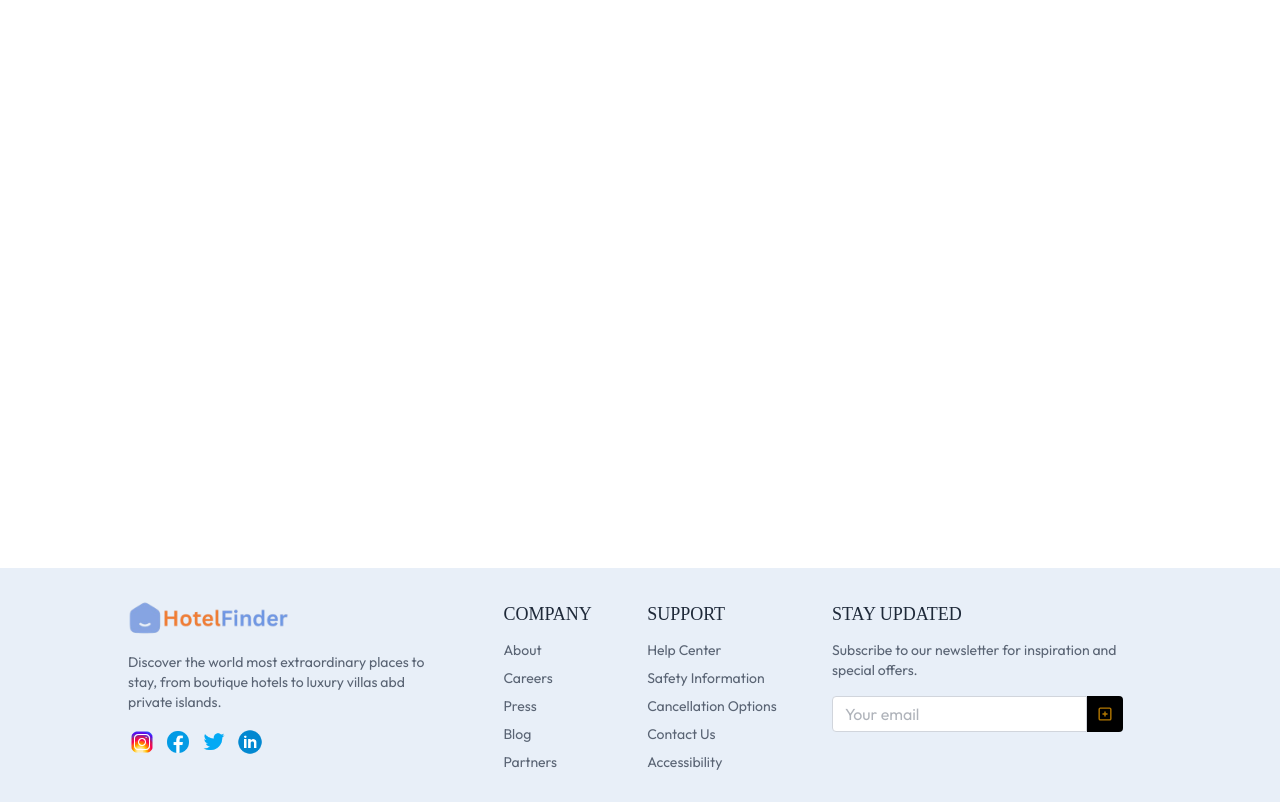
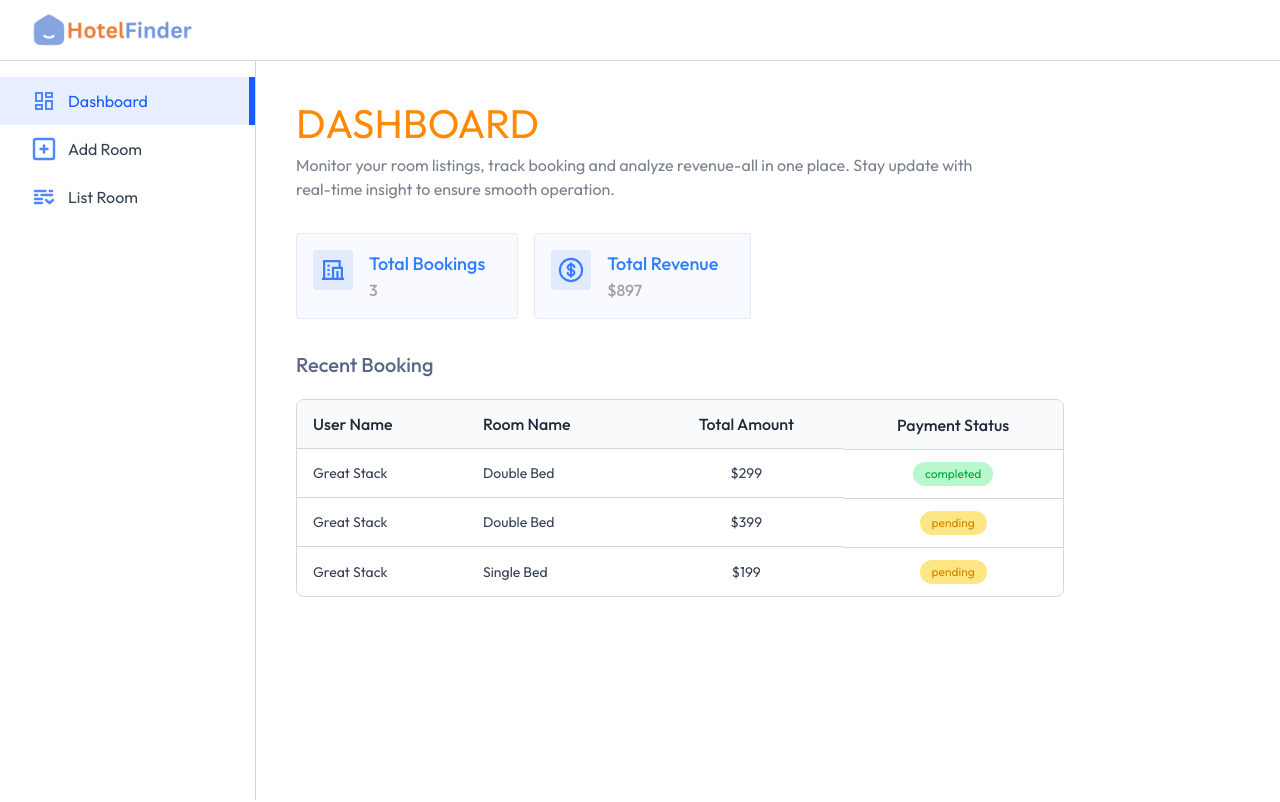
Before and after one commit to vikas34/HotelFinder, a React (Vite) app in the folder client/: page /owner in a window 1280 px wide. Shown: the top 802 px of the page. Built offline with nearby package versions, Linux system fonts and the light colour scheme.

Commit message:
Create Hotel-Owner pages and Components

```diff
--- a/client/src/App.jsx
+++ b/client/src/App.jsx
@@ -7,6 +7,10 @@
 import Roomdetails from './Pages/Roomdetails.jsx'
 import MyBookings from './Pages/MyBookings.jsx'
 import HotelReg from './Components/HotelReg.jsx'
+import LayOut from './Pages/hotelOwner/LayOut.jsx'
+import DashBoard from './Pages/hotelOwner/DashBoard.jsx'
+import AddRoom from './Pages/hotelOwner/AddRoom.jsx'
+import ListRoom from './Pages/hotelOwner/ListRoom.jsx'
 
 
 
@@ -24,6 +28,13 @@
         <Route path='/rooms/:id' element= {<Roomdetails />}/>
         <Route path='/my-bookings' element= {<MyBookings/>}/>
 
+        <Route path='/owner' element={<LayOut/>}>
+               <Route index element={<DashBoard/>}/>
+               <Route path='add-room' element={<AddRoom/>}/>
+               <Route path='list-room' element={<ListRoom/>}/>
+
+        </Route>
+
 
       </Routes>
     </div>
--- /dev/null
+++ b/client/src/Components/hotelOwner/Navbar.jsx
@@ -0,0 +1,19 @@
+import React from 'react'
+import { Link } from 'react-router-dom'
+import { assets } from '../../assets/assets'
+import {UserButton} from '@clerk/clerk-react'
+
+const NavBar = () => {
+  return (
+    <div className='flex items-center justify-between px-4 md:px-8 border-b border-gray-300 py-3 bg-white transition-all duration-300'>
+        <Link to="/">
+        <img src='/logo.png' alt='logo' className='h-9 '/>
+      </Link>
+
+      <UserButton/>
+
+    </div>
+  )
+}
+
+export default NavBar
--- /dev/null
+++ b/client/src/Components/hotelOwner/Sidebar.jsx
@@ -0,0 +1,27 @@
+import React from 'react'
+import { assets } from '../../assets/assets'
+import { NavLink } from 'react-router-dom'
+
+const Sidebar = () => {
+
+    const sidebarLinks = [
+        { name: 'Dashboard', path: '/owner', icon : assets.dashboardIcon},
+        { name: 'Add Room', path: '/owner/add-room', icon : assets.addIcon},
+        { name: 'List Room', path: '/owner/list-room', icon : assets.listIcon}
+
+    ]
+  return (
+    <div className='md:w-64 w-16 border-r h-full text-base border-gray-300 pt-4 flex flex-col transition-all duration-300'>
+        {sidebarLinks.map((item,index)=>(
+            <NavLink to={item.path} key={index} end='/owner' className={({isActive})=>`flex items-center py-3 px-4 md:px-8 gap-3 ${isActive ? 'border-r-4 md:border-r-[6px] bg-blue-600/10 border-blue-600 text-blue-600' : "hover:bg-gray-100/90 border-white text-gray-700"}`}>
+                <img src={item.icon} alt="item.name" className='min-w-6 min-h-6' />
+                <p className='md:block hidden text-center'>{item.name}</p>
+
+            </NavLink>
+        ))}
+
+    </div>
+  )
+}
+
+export default Sidebar
--- /dev/null
+++ b/client/src/Pages/hotelOwner/AddRoom.jsx
@@ -0,0 +1,11 @@
+import React from 'react'
+
+const AddRoom = () => {
+  return (
+    <div>
+
+    </div>
+  )
+}
+
+export default AddRoom
--- /dev/null
+++ b/client/src/Pages/hotelOwner/DashBoard.jsx
@@ -0,0 +1,104 @@
+import React, { useState } from "react";
+import Title from "../../Components/Title";
+import { assets, dashboardDummyData } from "../../assets/assets";
+
+const DashBoard = () => {
+  const [dashboardData, setDashboardData] = useState(dashboardDummyData);
+  return (
+    <div>
+      <Title
+        align="left"
+        font="outfit"
+        title="DASHBOARD"
+        subTitle="Monitor your room listings, track booking and analyze revenue-all in one place. Stay update with real-time insight to ensure smooth operation."
+      />
+
+      <div className="flex gap-4  my-8">
+        {/* Total Bookings--*/}
+        <div className="bg-primary/3 border border-primary/10 rounded flex p-4 pr-8">
+          <img
+            src={assets.totalBookingIcon}
+            alt=""
+            className="max-sm:hidden h-10"
+          />
+
+          <div className="flex flex-col sm:ml-4 font-medium">
+            <p className="text-blue-500 text-lg">Total Bookings</p>
+            <p className="text-neutral-400 text-base">
+              {dashboardData.totalBookings}
+            </p>
+          </div>
+        </div>
+
+        {/* Total Revenue--*/}
+        <div className="bg-primary/3 border border-primary/10 rounded flex p-4 pr-8">
+          <img
+            src={assets.totalRevenueIcon}
+            alt=""
+            className="max-sm:hidden h-10"
+          />
+
+          <div className="flex flex-col sm:ml-4 font-medium">
+            <p className="text-blue-500 text-lg">Total Revenue</p>
+            <p className="text-neutral-400 text-base">
+              ${dashboardData.totalRevenue}
+            </p>
+          </div>
+        </div>
+      </div>
+
+      {/* Recent Booking--*/}
+      <h2 className="text-xl text-blue-950/70 font-medium mb-5 ">
+        Recent Booking
+      </h2>
+      <div className="w-full max-w-3xl text-left border border-gray-300 rounded-lg max-h-80 overflow-y-scroll">
+        <table className="w-full">
+          <thead className="bg-gray-50">
+            <tr>
+              <th className="py-3 px-4 text-gray-800 font-medium">User Name</th>
+              <th className="py-3 px-4 text-gray-800 font-medium max-sm:hidden">
+                Room Name
+              </th>
+              <th className="py-3 px-4 text-gray-800 font-medium text-center">
+                Total Amount
+              </th>
+              <th className="py-3 px-4 text-gray-800 font-medium text-center">
+                Payment Status
+              </th>
+            </tr>
+          </thead>
+
+          <tbody className="text-sm">
+            {dashboardData.bookings.map((item, index) => (
+              <tr key={index}>
+                <td className="py-3 px-4 text-gray-700 border-t border-gray-300 ">
+                  {item.user.username}
+                </td>
+                <td className="py-3 px-4 text-gray-700 border-t border-gray-300">
+                  {item.room.roomType}
+                </td>
+
+                <td className="py-3 px-4 text-center text-gray-700 border-t border-gray-300 ">
+                  ${item.totalPrice}
+                </td>
+                <td className="px-4 py-3 border-t border-gray-300 flex ">
+                  <button
+                    className={`py-1 px-3 text-xs rounded-full mx-auto ${
+                      item.isPaid
+                        ? "bg-green-200 text-green-600"
+                        : "bg-amber-200 text-yellow-600"
+                    }`}
+                  >
+                    {item.isPaid ? "completed" : "pending "}
+                  </button>
+                </td>
+              </tr>
+            ))}
+          </tbody>
+        </table>
+      </div>
+    </div>
+  );
+};
+
+export default DashBoard;
--- /dev/null
+++ b/client/src/Pages/hotelOwner/LayOut.jsx
@@ -0,0 +1,21 @@
+import React from 'react'
+import NavBar from '../../Components/hotelOwner/NavBar'
+import Sidebar from '../../Components/hotelOwner/Sidebar'
+import DashBoard from './DashBoard'
+
+const LayOut = () => {
+  return (
+    <div className='flex flex-col h-screen'>
+      <NavBar/>
+      <div className='flex h-full'>
+        <Sidebar/>
+        <div className='flex-1 p-4 pt-10 md:px-10 h-full text-orange-400 '>
+            <DashBoard/>
+
+        </div>
+      </div>
+    </div>
+  )
+}
+
+export default LayOut
--- /dev/null
+++ b/client/src/Pages/hotelOwner/ListRoom.jsx
@@ -0,0 +1,11 @@
+import React from 'react'
+
+const ListRoom = () => {
+  return (
+    <div>
+
+    </div>
+  )
+}
+
+export default ListRoom
```
